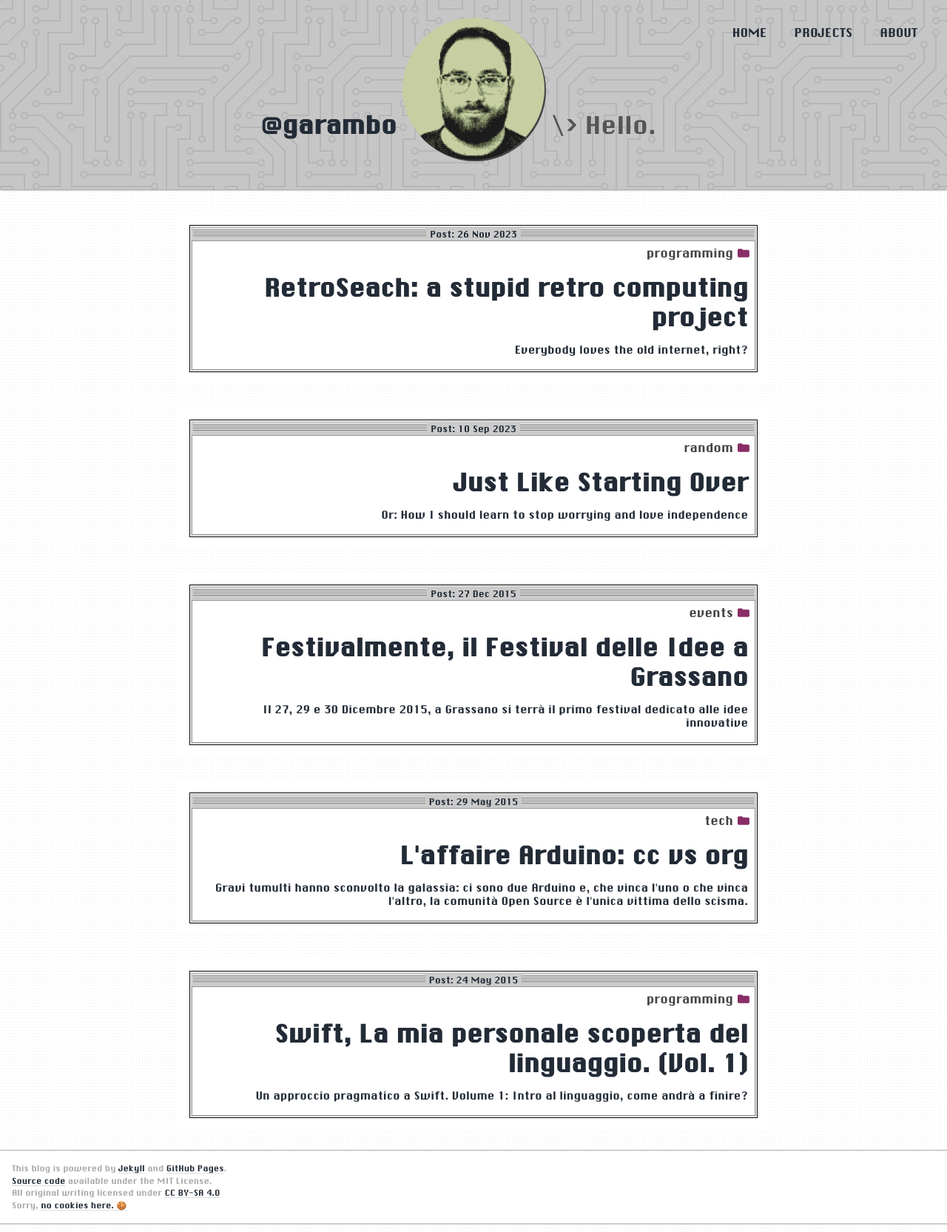
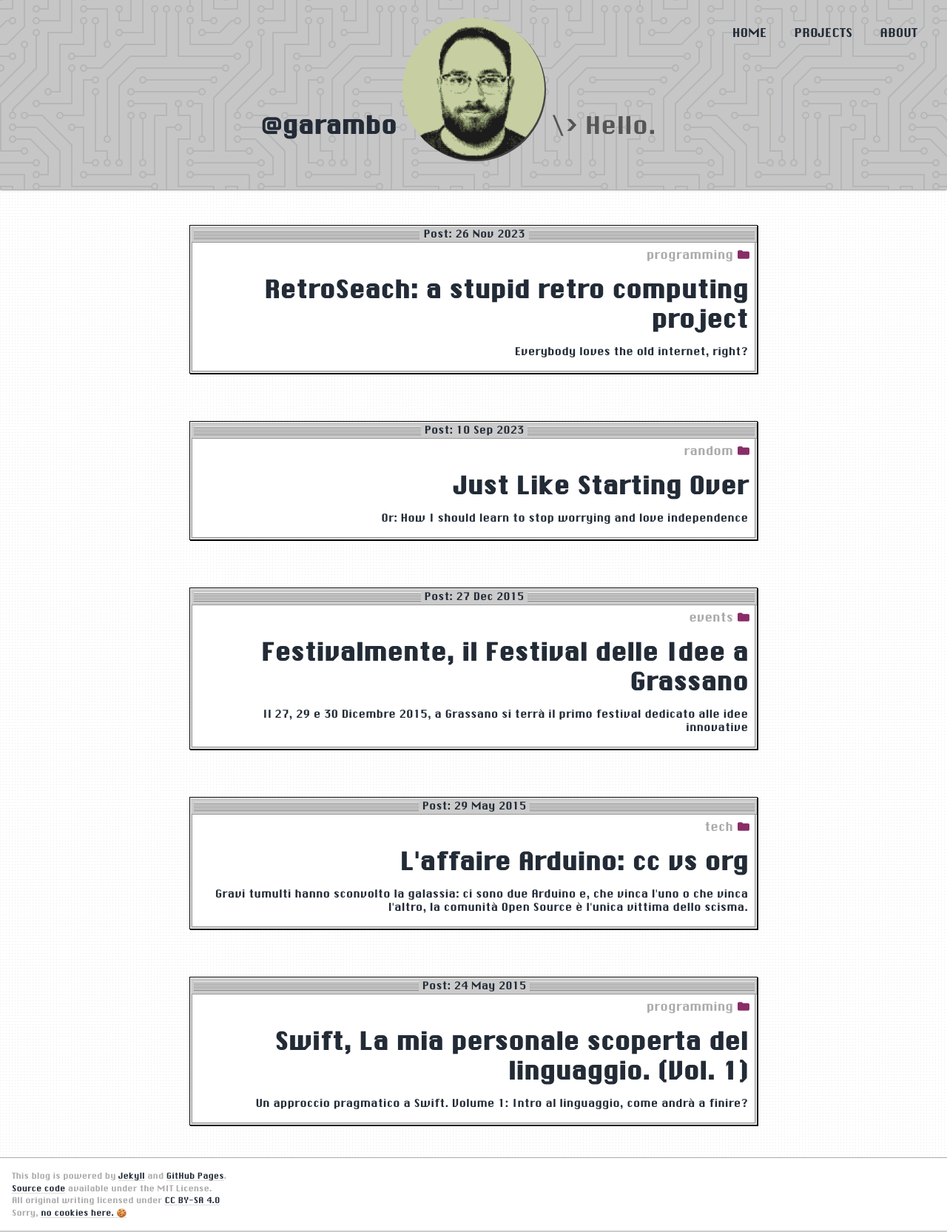
Before and after one commit to garamb1/garamb1.github.io, a Jekyll site: the page built from index.html, in a window 1280 px wide. Shown: the whole page at 74% size. Built offline with Jekyll 4.4.1, drawn with Linux system fonts in a browser that asks for light colours; the list of posts is cut into pages by our own code.

Commit message:
Layout improvements

```diff
--- a/_layouts/listing.html
+++ b/_layouts/listing.html
@@ -39,7 +39,7 @@ layout: default
                 <div class="mac-os-window__title-bar--outer">
                   <div class="mac-os-window__title-bar--inner">
                     <div class="mac-os-window__grill">
-                      {% for i in (1..5) %}
+                      {% for i in (1..6) %}
                       <div class="mac-os-window__grill-line"></div>
                       {% endfor %}
                     </div>
--- a/style.scss
+++ b/style.scss
@@ -449,7 +449,6 @@
     margin: 2rem 0;
     position: relative;
     padding: 1rem;
-    background-color: #fff;
     color: #444;
     text-align: right;
   }
@@ -499,9 +498,15 @@
     margin-top: 1rem;
     margin-bottom: 1rem;
   }
+
+  a {
+    text-decoration: none;
+    border-bottom: 1px solid #ddd;
+  }
 }
 .posts__entry-category {
   text-align: right;
+  color: #aaa;
   margin: auto;
   margin-top: 0.5rem;
   padding-right: 1.75rem;
@@ -525,7 +530,8 @@
   align-items: normal;
 
   > img {
-    width: 140px;
+    width: 120px;
+    height: 120px;
     padding: 5px;
   }
 }
@@ -711,6 +717,7 @@ blockquote{
 .mac-os-window {
   &__outer {
     border: 1px solid #000000;
+    box-shadow: 1px 1px #000;
   }
 
   &__middle {
@@ -727,11 +734,10 @@ blockquote{
 
   &__title-bar {
     margin: -2px;
-    padding: 0px 2px;
+    padding: 0px 3px;
     width: 100%;
-    height: 18px;
-    font-size: 12px;
-    line-height: 18px;
+    height: 20px;
+    line-height: 1px;
     background-color: #CBCBCB;
     border-bottom: 1px solid #999999;
 
@@ -741,6 +747,7 @@ blockquote{
 
     &--inner {
       width: 100%;
+      height: 2px;
     }
   }
 
@@ -755,14 +762,14 @@ blockquote{
       padding-left: 5px;
       padding-right: 5px;
       background-color: #CBCBCB;
-      font-size: 12px;
+      font-size: 14px;
       line-height: 18px;
     }
   }
 
   &__grill {
     position: absolute;
-    padding-top: 2px;
+    padding-top: 4px;
     width: 100%;
   }
 
```
